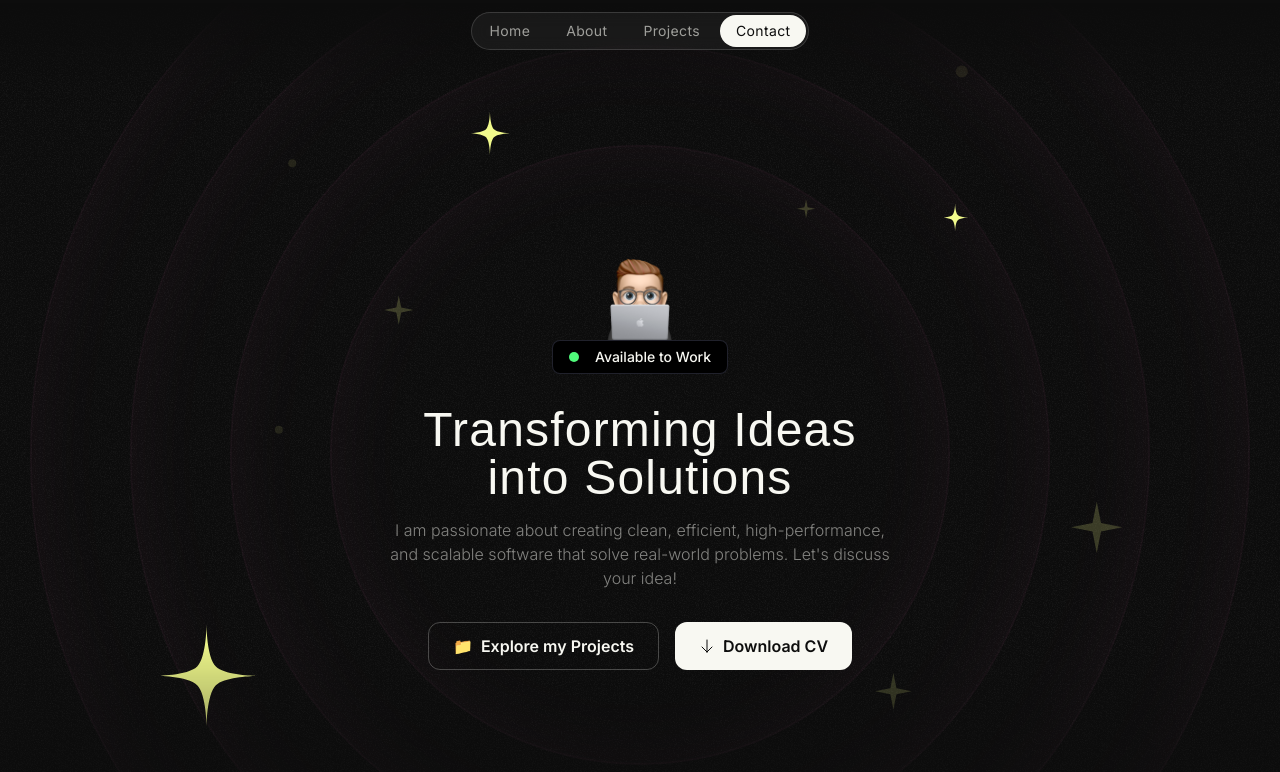
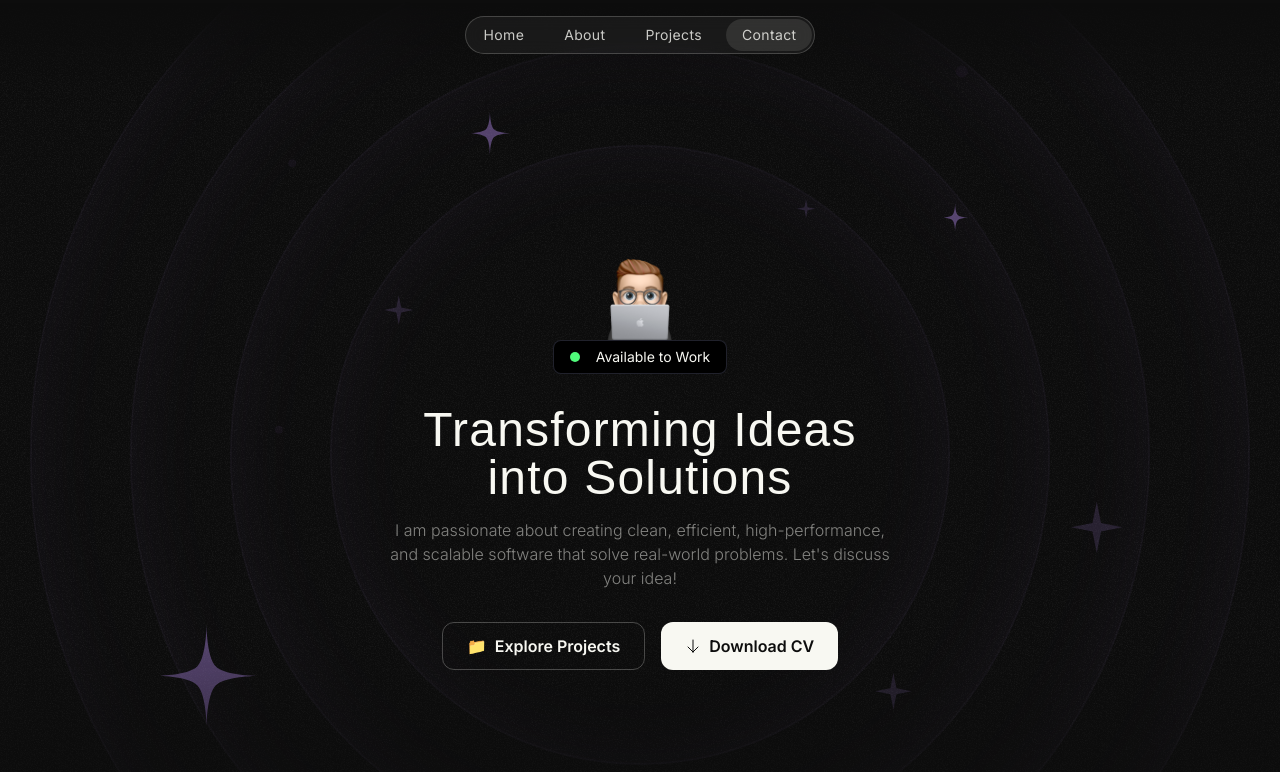
Before and after one commit to ynncstslv/dev, a Next.js app: page / in a window 1280 px wide. Shown: the top 772 px of the page. Built offline with nearby package versions, Linux system fonts and the light colour scheme; a web font is replaced by a local one.

Commit message:
fix: changes in style

```diff
--- a/src/app/globals.css
+++ b/src/app/globals.css
@@ -4,10 +4,10 @@
 
 @layer base {
 	.nav-item {
-		@apply px-4 py-1.5 text-sm font-normal tracking-wide text-[#F8F8F2]/60 rounded-full transition duration-300 hover:text-[#F8F8F2] hover:bg-[#F8F8F2]/5;
+		@apply px-4 py-1.5 text-sm font-normal tracking-wide text-[#F8F8F2]/80 rounded-full transition duration-300 hover:text-[#F8F8F2] hover:bg-[#F8F8F2]/10;
 	}
 
 	.hero-ring {
-		@apply absolute top-1/2 left-1/2 inset-0 border-2 rounded-full border-[#FF79C6]/5 -translate-x-1/2 -translate-y-1/2 shadow-[0_0_80px_inset] shadow-[#FF79C6]/5 -z-10;
+		@apply absolute top-1/2 left-1/2 inset-0 border-2 rounded-full border-[#BD93F9]/5 -translate-x-1/2 -translate-y-1/2 shadow-[0_0_80px_inset] shadow-[#BD93F9]/5 -z-10;
 	}
 }
--- a/src/components/Orbit.tsx
+++ b/src/components/Orbit.tsx
@@ -6,34 +6,34 @@ export default function Orbit() {
 	return (
 		<>
 			<HeroOrbit size={800} rotation={-72}>
-				<StarIcon className="size-28 text-[#F1FA8C]" />
+				<StarIcon className="size-28 text-[#BD93F9]/40" />
 			</HeroOrbit>
 			<HeroOrbit size={550} rotation={20}>
-				<StarIcon className="size-12 text-[#F1FA8C]" />
+				<StarIcon className="size-12 text-[#BD93F9]/40" />
 			</HeroOrbit>
 			<HeroOrbit size={590} rotation={98}>
-				<StarIcon className="size-8 text-[#F1FA8C]" />
+				<StarIcon className="size-8 text-[#BD93F9]/40" />
 			</HeroOrbit>
 			<HeroOrbit size={430} rotation={-14}>
-				<SparkleIcon className="size-8 text-[#F1FA8C]/20" />
+				<SparkleIcon className="size-8 text-[#BD93F9]/15" />
 			</HeroOrbit>
 			<HeroOrbit size={440} rotation={79}>
-				<SparkleIcon className="size-5 text-[#F1FA8C]/20" />
+				<SparkleIcon className="size-5 text-[#BD93F9]/15" />
 			</HeroOrbit>
 			<HeroOrbit size={530} rotation={178}>
-				<SparkleIcon className="size-10 text-[#F1FA8C]/20" />
+				<SparkleIcon className="size-10 text-[#BD93F9]/15" />
 			</HeroOrbit>
 			<HeroOrbit size={710} rotation={144}>
-				<SparkleIcon className="size-14 text-[#F1FA8C]/20" />
+				<SparkleIcon className="size-14 text-[#BD93F9]/15" />
 			</HeroOrbit>
 			<HeroOrbit size={720} rotation={85}>
-				<div className="size-3 rounded-full bg-[#F1FA8C]/10" />
+				<div className="size-3 rounded-full bg-[#BD93F9]/5" />
 			</HeroOrbit>
 			<HeroOrbit size={520} rotation={-41}>
-				<div className="size-2 rounded-full bg-[#F1FA8C]/10" />
+				<div className="size-2 rounded-full bg-[#BD93F9]/5" />
 			</HeroOrbit>
 			<HeroOrbit size={650} rotation={-5}>
-				<div className="size-2 rounded-full bg-[#F1FA8C]/10" />
+				<div className="size-2 rounded-full bg-[#BD93F9]/5" />
 			</HeroOrbit>
 		</>
 	);
--- a/src/sections/Header.tsx
+++ b/src/sections/Header.tsx
@@ -1,7 +1,9 @@
+import React from 'react';
+
 export default function Header() {
 	return (
-		<div className="w-full fixed top-3 flex items-center justify-center z-50">
-			<nav className="flex gap-1 p-0.5 border border-white/15 rounded-full bg-white/5 backdrop-blur">
+		<div className="w-full fixed top-4 flex items-center justify-center z-50">
+			<nav className="flex gap-2 p-0.5 border border-[#F8F8F2]/20 rounded-full bg-[#F8F8F2]/5 backdrop-blur">
 				<a href="#" className="nav-item">
 					Home
 				</a>
@@ -13,7 +15,7 @@ export default function Header() {
 				</a>
 				<a
 					href="#"
-					className="nav-item text-black/95 bg-[#F8F8F2] hover:text-black/95 hover:bg-[#50FA7B]"
+					className="nav-item text-[#F8F8F2]/80 bg-[#F8F8F2]/10 hover:text-black/95 hover:bg-[#F8F8F2]"
 				>
 					Contact
 				</a>
--- a/src/sections/Hero.tsx
+++ b/src/sections/Hero.tsx
@@ -1,12 +1,12 @@
 import Image from 'next/image';
+import Orbit from '@/components/Orbit';
+import grainImage from '@/assets/images/grain.jpg';
 import memojiImage from '@/assets/images/memoji-computer.png';
 import ArrowDown from '@/assets/icons/arrow-down.svg';
-import grainImage from '@/assets/images/grain.jpg';
-import Orbit from '@/components/Orbit';
 
 export default function Hero() {
 	return (
-		<div className="relative py-32 z-0 overflow-x-clip md:py-48 lg:py-60">
+		<div className="relative py-32 overflow-x-clip z-0 md:py-48 lg:py-60">
 			<div className="absolute inset-0 -z-20 [mask-image:linear-gradient(to_bottom,transparent,black_10%,black_70%,transparent)]">
 				<div
 					className="absolute inset-0 -z-30 opacity-5"
@@ -20,10 +20,10 @@ export default function Hero() {
 			</div>
 			<div className="container">
 				<div className="flex flex-col items-center">
-					<Image src={memojiImage} alt="Emoji me!" className="size-[100px]" />
+					<Image src={memojiImage} alt="Emoji me" className="size-[100px]" />
 					<div className="inline-flex items-center gap-4 px-4 py-1.5 border rounded-lg border-[#282A36]/80 bg-black">
-						<div className="size-2.5 rounded-full bg-[#50FA7B]"></div>
-						<p className="text-sm font-medium">Available to Work</p>
+						<div className="size-2.5 rounded-full bg-[#50FA7B]" />
+						<p className="text-sm font-normal">Available to Work</p>
 					</div>
 				</div>
 				<div className="max-w-lg mx-auto">
@@ -37,11 +37,11 @@ export default function Hero() {
 					</p>
 				</div>
 				<div className="flex flex-col items-center gap-4 mt-8 md:flex-row md:justify-center">
-					<button className="h-12 inline-flex items-center gap-2 px-6 border rounded-xl border-[#F8F8F2]/25 transition duration-300 hover:text-[#50FA7B] hover:border-[#50FA7B] hover:scale-105">
+					<button className="h-12 inline-flex items-center gap-2 px-6 border rounded-xl border-[#F8F8F2]/25 transition duration-300 hover:text-[#50FA7B] hover:border-[#50FA7B]/30">
 						<span>📁</span>
-						<span className="font-semibold">Explore my Projects</span>
+						<span className="font-semibold">Explore Projects</span>
 					</button>
-					<button className="h-12 inline-flex items-center gap-2 px-6 text-black/95 rounded-xl bg-[#F8F8F2] transition duration-300 hover:bg-[#50FA7B] hover:scale-105">
+					<button className="h-12 inline-flex items-center gap-2 px-6 text-black/95 rounded-xl bg-[#F8F8F2] transition duration-300 hover:text-black/95 hover:bg-[#50FA7B]">
 						<ArrowDown className="size-4" />
 						<span className="font-semibold">Download CV</span>
 					</button>
```
